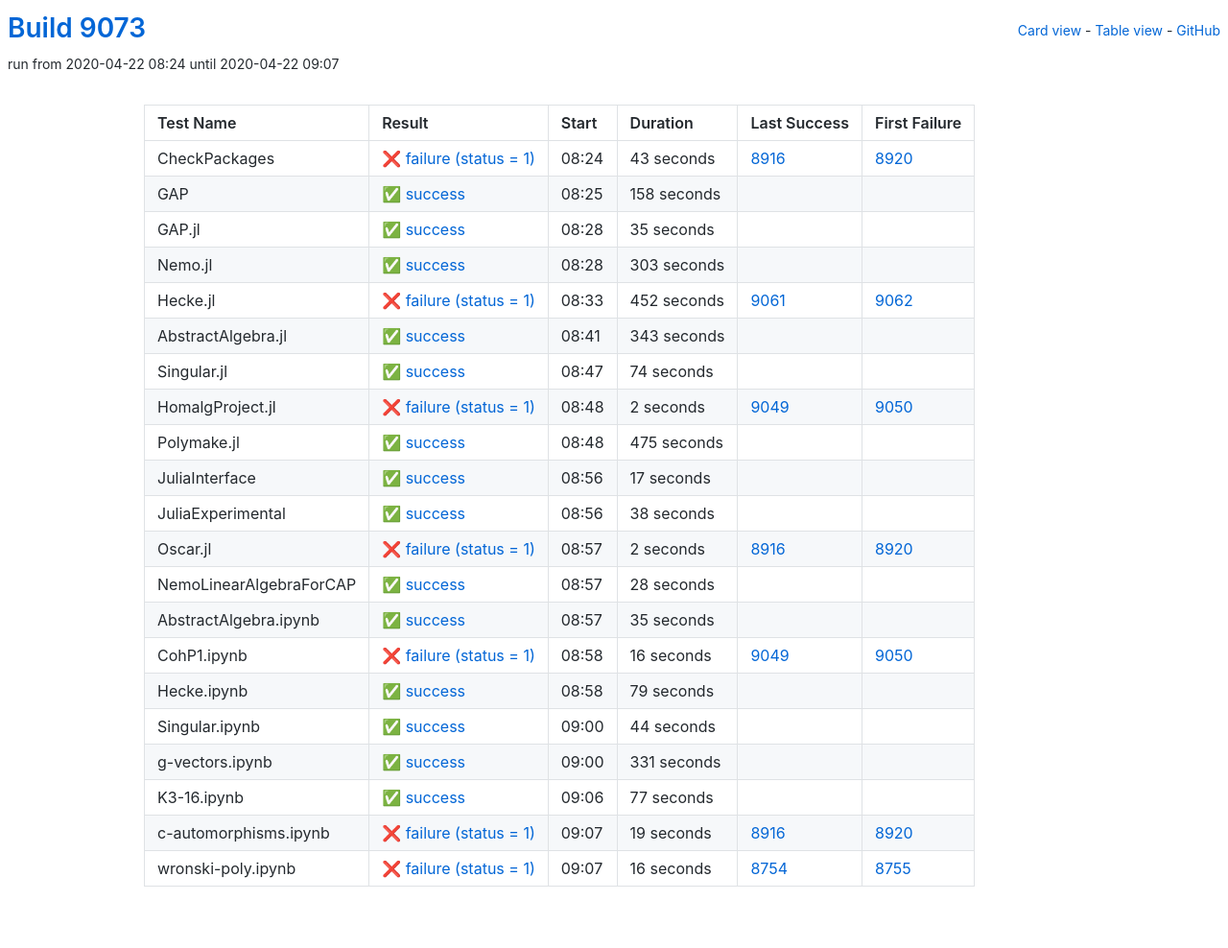
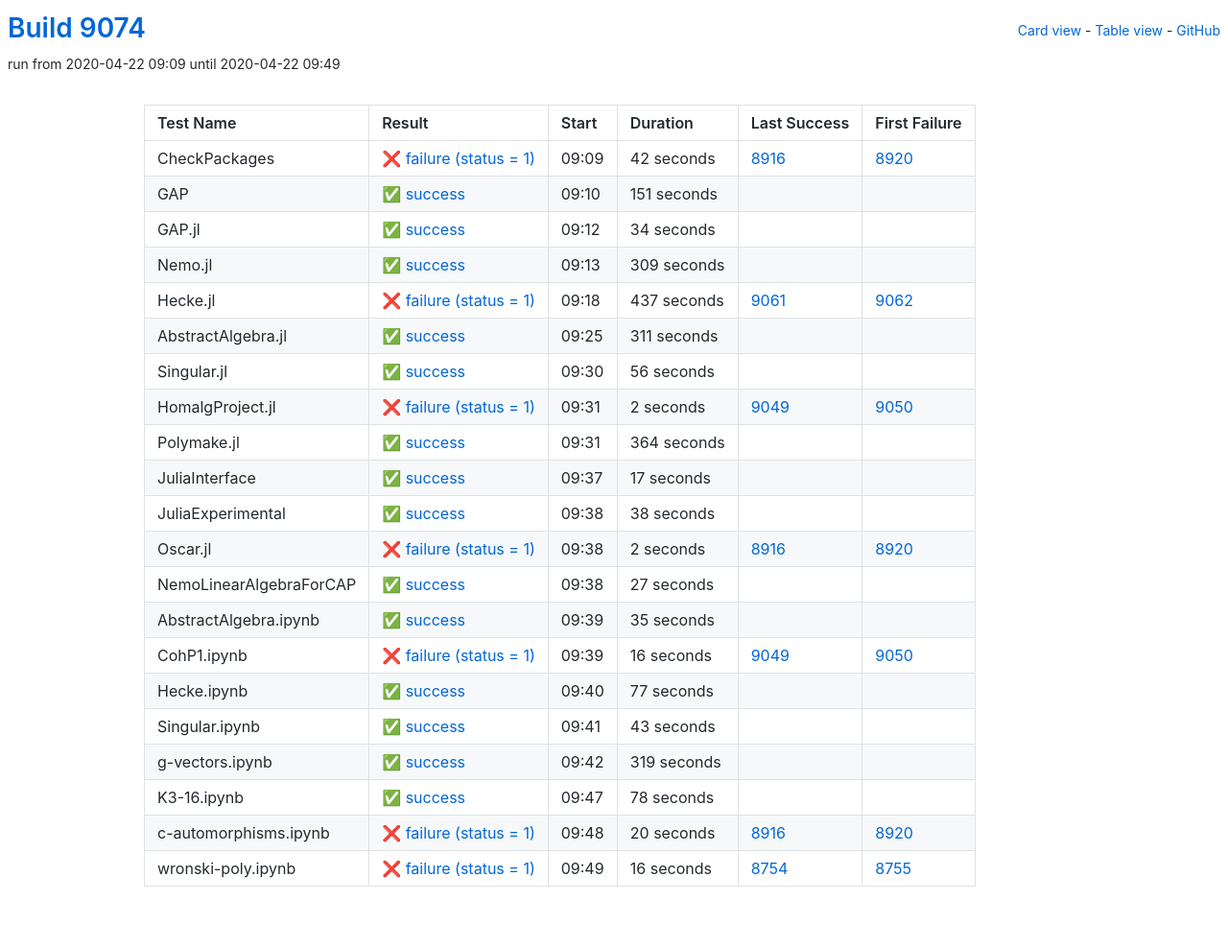
Before and after one commit to oscar-system/oscar-ci-status, a Jekyll site: the page built from table.html, in a window 1280 px wide. Shown: the whole page at 96% size. Built offline with Jekyll 4.4.1, drawn with Linux system fonts in a browser that asks for light colours.

Commit message:
Build 9074

```diff
--- a/_data/ci.yml
+++ b/_data/ci.yml
@@ -1,27 +1,148 @@
-build: 9073
-build_url: https://oscarci.mathematik.uni-kl.de/job/oscar/9073/
+build: 9074
+build_url: https://oscarci.mathematik.uni-kl.de/job/oscar/9074/
 job: oscar
 tests:
-- duration: 43
+- duration: 42
   exitcode: 1
   first_failure: 8920
   first_failure_url: https://oscarci.mathematik.uni-kl.de/job/oscar/8920/
   last_success: 8916
   last_success_url: https://oscarci.mathematik.uni-kl.de/job/oscar/8916/
-  log: https://oscarci.mathematik.uni-kl.de/job/oscar/9073/artifact/logs/build-9073/CheckPackages.log
+  log: https://oscarci.mathematik.uni-kl.de/job/oscar/9074/artifact/logs/build-9074/CheckPackages.log
   name: CheckPackages
-  start: 2020-04-22 08:24
+  start: 2020-04-22 09:09
   status: failure
   success: false
-- duration: 158
+- duration: 151
   exitcode: 0
   first_failure: false
   first_failure_url: null
   last_success: false
   last_success_url: null
-  log: https://oscarci.mathematik.uni-kl.de/job/oscar/9073/artifact/logs/build-9073/GAP.log
+  log: https://oscarci.mathematik.uni-kl.de/job/oscar/9074/artifact/logs/build-9074/GAP.log
   name: GAP
-  start: 2020-04-22 08:25
+  start: 2020-04-22 09:10
+  status: success
+  success: true
+- duration: 34
+  exitcode: 0
+  first_failure: false
+  first_failure_url: null
+  last_success: false
+  last_success_url: null
+  log: https://oscarci.mathematik.uni-kl.de/job/oscar/9074/artifact/logs/build-9074/GAP.jl.log
+  name: GAP.jl
+  start: 2020-04-22 09:12
+  status: success
+  success: true
+- duration: 309
+  exitcode: 0
+  first_failure: false
+  first_failure_url: null
+  last_success: false
+  last_success_url: null
+  log: https://oscarci.mathematik.uni-kl.de/job/oscar/9074/artifact/logs/build-9074/Nemo.jl.log
+  name: Nemo.jl
+  start: 2020-04-22 09:13
+  status: success
+  success: true
+- duration: 437
+  exitcode: 1
+  first_failure: 9062
+  first_failure_url: https://oscarci.mathematik.uni-kl.de/job/oscar/9062/
+  last_success: 9061
+  last_success_url: https://oscarci.mathematik.uni-kl.de/job/oscar/9061/
+  log: https://oscarci.mathematik.uni-kl.de/job/oscar/9074/artifact/logs/build-9074/Hecke.jl.log
+  name: Hecke.jl
+  start: 2020-04-22 09:18
+  status: failure
+  success: false
+- duration: 311
+  exitcode: 0
+  first_failure: false
+  first_failure_url: null
+  last_success: false
+  last_success_url: null
+  log: https://oscarci.mathematik.uni-kl.de/job/oscar/9074/artifact/logs/build-9074/AbstractAlgebra.jl.log
+  name: AbstractAlgebra.jl
+  start: 2020-04-22 09:25
+  status: success
+  success: true
+- duration: 56
+  exitcode: 0
+  first_failure: false
+  first_failure_url: null
+  last_success: false
+  last_success_url: null
+  log: https://oscarci.mathematik.uni-kl.de/job/oscar/9074/artifact/logs/build-9074/Singular.jl.log
+  name: Singular.jl
+  start: 2020-04-22 09:30
+  status: success
+  success: true
+- duration: 2
+  exitcode: 1
+  first_failure: 9050
+  first_failure_url: https://oscarci.mathematik.uni-kl.de/job/oscar/9050/
+  last_success: 9049
+  last_success_url: https://oscarci.mathematik.uni-kl.de/job/oscar/9049/
+  log: https://oscarci.mathematik.uni-kl.de/job/oscar/9074/artifact/logs/build-9074/HomalgProject.jl.log
+  name: HomalgProject.jl
+  start: 2020-04-22 09:31
+  status: failure
+  success: false
+- duration: 364
+  exitcode: 0
+  first_failure: false
+  first_failure_url: null
+  last_success: false
+  last_success_url: null
+  log: https://oscarci.mathematik.uni-kl.de/job/oscar/9074/artifact/logs/build-9074/Polymake.jl.log
+  name: Polymake.jl
+  start: 2020-04-22 09:31
+  status: success
+  success: true
+- duration: 17
+  exitcode: 0
+  first_failure: false
+  first_failure_url: null
+  last_success: false
+  last_success_url: null
+  log: https://oscarci.mathematik.uni-kl.de/job/oscar/9074/artifact/logs/build-9074/JuliaInterface.log
+  name: JuliaInterface
+  start: 2020-04-22 09:37
+  status: success
+  success: true
+- duration: 38
+  exitcode: 0
+  first_failure: false
+  first_failure_url: null
+  last_success: false
+  last_success_url: null
+  log: https://oscarci.mathematik.uni-kl.de/job/oscar/9074/artifact/logs/build-9074/JuliaExperimental.log
+  name: JuliaExperimental
+  start: 2020-04-22 09:38
+  status: success
+  success: true
+- duration: 2
+  exitcode: 1
+  first_failure: 8920
+  first_failure_url: https://oscarci.mathematik.uni-kl.de/job/oscar/8920/
+  last_success: 8916
+  last_success_url: https://oscarci.mathematik.uni-kl.de/job/oscar/8916/
+  log: https://oscarci.mathematik.uni-kl.de/job/oscar/9074/artifact/logs/build-9074/Oscar.jl.log
+  name: Oscar.jl
+  start: 2020-04-22 09:38
+  status: failure
+  success: false
+- duration: 27
+  exitcode: 0
+  first_failure: false
+  first_failure_url: null
+  last_success: false
+  last_success_url: null
+  log: https://oscarci.mathematik.uni-kl.de/job/oscar/9074/artifact/logs/build-9074/NemoLinearAlgebraForCAP.log
+  name: NemoLinearAlgebraForCAP
+  start: 2020-04-22 09:38
   status: success
   success: true
 - duration: 35
@@ -30,130 +151,9 @@
   first_failure_url: null
   last_success: false
   last_success_url: null
-  log: https://oscarci.mathematik.uni-kl.de/job/oscar/9073/artifact/logs/build-9073/GAP.jl.log
-  name: GAP.jl
-  start: 2020-04-22 08:28
-  status: success
-  success: true
-- duration: 303
-  exitcode: 0
-  first_failure: false
-  first_failure_url: null
-  last_success: false
-  last_success_url: null
-  log: https://oscarci.mathematik.uni-kl.de/job/oscar/9073/artifact/logs/build-9073/Nemo.jl.log
-  name: Nemo.jl
-  start: 2020-04-22 08:28
-  status: success
-  success: true
-- duration: 452
-  exitcode: 1
-  first_failure: 9062
-  first_failure_url: https://oscarci.mathematik.uni-kl.de/job/oscar/9062/
-  last_success: 9061
-  last_success_url: https://oscarci.mathematik.uni-kl.de/job/oscar/9061/
-  log: https://oscarci.mathematik.uni-kl.de/job/oscar/9073/artifact/logs/build-9073/Hecke.jl.log
-  name: Hecke.jl
-  start: 2020-04-22 08:33
-  status: failure
-  success: false
-- duration: 343
-  exitcode: 0
-  first_failure: false
-  first_failure_url: null
-  last_success: false
-  last_success_url: null
-  log: https://oscarci.mathematik.uni-kl.de/job/oscar/9073/artifact/logs/build-9073/AbstractAlgebra.jl.log
-  name: AbstractAlgebra.jl
-  start: 2020-04-22 08:41
-  status: success
-  success: true
-- duration: 74
-  exitcode: 0
-  first_failure: false
-  first_failure_url: null
-  last_success: false
-  last_success_url: null
-  log: https://oscarci.mathematik.uni-kl.de/job/oscar/9073/artifact/logs/build-9073/Singular.jl.log
-  name: Singular.jl
-  start: 2020-04-22 08:47
-  status: success
-  success: true
-- duration: 2
-  exitcode: 1
-  first_failure: 9050
-  first_failure_url: https://oscarci.mathematik.uni-kl.de/job/oscar/9050/
-  last_success: 9049
-  last_success_url: https://oscarci.mathematik.uni-kl.de/job/oscar/9049/
-  log: https://oscarci.mathematik.uni-kl.de/job/oscar/9073/artifact/logs/build-9073/HomalgProject.jl.log
-  name: HomalgProject.jl
-  start: 2020-04-22 08:48
-  status: failure
-  success: false
-- duration: 475
-  exitcode: 0
-  first_failure: false
-  first_failure_url: null
-  last_success: false
-  last_success_url: null
-  log: https://oscarci.mathematik.uni-kl.de/job/oscar/9073/artifact/logs/build-9073/Polymake.jl.log
-  name: Polymake.jl
-  start: 2020-04-22 08:48
-  status: success
-  success: true
-- duration: 17
-  exitcode: 0
-  first_failure: false
-  first_failure_url: null
-  last_success: false
-  last_success_url: null
-  log: https://oscarci.mathematik.uni-kl.de/job/oscar/9073/artifact/logs/build-9073/JuliaInterface.log
-  name: JuliaInterface
-  start: 2020-04-22 08:56
-  status: success
-  success: true
-- duration: 38
-  exitcode: 0
-  first_failure: false
-  first_failure_url: null
-  last_success: false
-  last_success_url: null
-  log: https://oscarci.mathematik.uni-kl.de/job/oscar/9073/artifact/logs/build-9073/JuliaExperimental.log
-  name: JuliaExperimental
-  start: 2020-04-22 08:56
-  status: success
-  success: true
-- duration: 2
-  exitcode: 1
-  first_failure: 8920
-  first_failure_url: https://oscarci.mathematik.uni-kl.de/job/oscar/8920/
-  last_success: 8916
-  last_success_url: https://oscarci.mathematik.uni-kl.de/job/oscar/8916/
-  log: https://oscarci.mathematik.uni-kl.de/job/oscar/9073/artifact/logs/build-9073/Oscar.jl.log
-  name: Oscar.jl
-  start: 2020-04-22 08:57
-  status: failure
-  success: false
-- duration: 28
-  exitcode: 0
-  first_failure: false
-  first_failure_url: null
-  last_success: false
-  last_success_url: null
-  log: https://oscarci.mathematik.uni-kl.de/job/oscar/9073/artifact/logs/build-9073/NemoLinearAlgebraForCAP.log
-  name: NemoLinearAlgebraForCAP
-  start: 2020-04-22 08:57
-  status: success
-  success: true
-- duration: 35
-  exitcode: 0
-  first_failure: false
-  first_failure_url: null
-  last_success: false
-  last_success_url: null
-  log: https://oscarci.mathematik.uni-kl.de/job/oscar/9073/artifact/logs/build-9073/AbstractAlgebra.ipynb.log
+  log: https://oscarci.mathematik.uni-kl.de/job/oscar/9074/artifact/logs/build-9074/AbstractAlgebra.ipynb.log
   name: AbstractAlgebra.ipynb
-  start: 2020-04-22 08:57
+  start: 2020-04-22 09:39
   status: success
   success: true
 - duration: 16
@@ -162,64 +162,64 @@
   first_failure_url: https://oscarci.mathematik.uni-kl.de/job/oscar/9050/
   last_success: 9049
   last_success_url: https://oscarci.mathematik.uni-kl.de/job/oscar/9049/
-  log: https://oscarci.mathematik.uni-kl.de/job/oscar/9073/artifact/logs/build-9073/CohP1.ipynb.log
+  log: https://oscarci.mathematik.uni-kl.de/job/oscar/9074/artifact/logs/build-9074/CohP1.ipynb.log
   name: CohP1.ipynb
-  start: 2020-04-22 08:58
+  start: 2020-04-22 09:39
   status: failure
   success: false
-- duration: 79
-  exitcode: 0
-  first_failure: false
-  first_failure_url: null
-  last_success: false
-  last_success_url: null
-  log: https://oscarci.mathematik.uni-kl.de/job/oscar/9073/artifact/logs/build-9073/Hecke.ipynb.log
-  name: Hecke.ipynb
-  start: 2020-04-22 08:58
-  status: success
-  success: true
-- duration: 44
-  exitcode: 0
-  first_failure: false
-  first_failure_url: null
-  last_success: false
-  last_success_url: null
-  log: https://oscarci.mathematik.uni-kl.de/job/oscar/9073/artifact/logs/build-9073/Singular.ipynb.log
-  name: Singular.ipynb
-  start: 2020-04-22 09:00
-  status: success
-  success: true
-- duration: 331
-  exitcode: 0
-  first_failure: false
-  first_failure_url: null
-  last_success: false
-  last_success_url: null
-  log: https://oscarci.mathematik.uni-kl.de/job/oscar/9073/artifact/logs/build-9073/g-vectors.ipynb.log
-  name: g-vectors.ipynb
-  start: 2020-04-22 09:00
-  status: success
-  success: true
 - duration: 77
   exitcode: 0
   first_failure: false
   first_failure_url: null
   last_success: false
   last_success_url: null
-  log: https://oscarci.mathematik.uni-kl.de/job/oscar/9073/artifact/logs/build-9073/K3-16.ipynb.log
-  name: K3-16.ipynb
-  start: 2020-04-22 09:06
+  log: https://oscarci.mathematik.uni-kl.de/job/oscar/9074/artifact/logs/build-9074/Hecke.ipynb.log
+  name: Hecke.ipynb
+  start: 2020-04-22 09:40
   status: success
   success: true
-- duration: 19
+- duration: 43
+  exitcode: 0
+  first_failure: false
+  first_failure_url: null
+  last_success: false
+  last_success_url: null
+  log: https://oscarci.mathematik.uni-kl.de/job/oscar/9074/artifact/logs/build-9074/Singular.ipynb.log
+  name: Singular.ipynb
+  start: 2020-04-22 09:41
+  status: success
+  success: true
+- duration: 319
+  exitcode: 0
+  first_failure: false
+  first_failure_url: null
+  last_success: false
+  last_success_url: null
+  log: https://oscarci.mathematik.uni-kl.de/job/oscar/9074/artifact/logs/build-9074/g-vectors.ipynb.log
+  name: g-vectors.ipynb
+  start: 2020-04-22 09:42
+  status: success
+  success: true
+- duration: 78
+  exitcode: 0
+  first_failure: false
+  first_failure_url: null
+  last_success: false
+  last_success_url: null
+  log: https://oscarci.mathematik.uni-kl.de/job/oscar/9074/artifact/logs/build-9074/K3-16.ipynb.log
+  name: K3-16.ipynb
+  start: 2020-04-22 09:47
+  status: success
+  success: true
+- duration: 20
   exitcode: 1
   first_failure: 8920
   first_failure_url: https://oscarci.mathematik.uni-kl.de/job/oscar/8920/
   last_success: 8916
   last_success_url: https://oscarci.mathematik.uni-kl.de/job/oscar/8916/
-  log: https://oscarci.mathematik.uni-kl.de/job/oscar/9073/artifact/logs/build-9073/c-automorphisms.ipynb.log
+  log: https://oscarci.mathematik.uni-kl.de/job/oscar/9074/artifact/logs/build-9074/c-automorphisms.ipynb.log
   name: c-automorphisms.ipynb
-  start: 2020-04-22 09:07
+  start: 2020-04-22 09:48
   status: failure
   success: false
 - duration: 16
@@ -228,8 +228,8 @@
   first_failure_url: https://oscarci.mathematik.uni-kl.de/job/oscar/8755/
   last_success: 8754
   last_success_url: https://oscarci.mathematik.uni-kl.de/job/oscar/8754/
-  log: https://oscarci.mathematik.uni-kl.de/job/oscar/9073/artifact/logs/build-9073/wronski-poly.ipynb.log
+  log: https://oscarci.mathematik.uni-kl.de/job/oscar/9074/artifact/logs/build-9074/wronski-poly.ipynb.log
   name: wronski-poly.ipynb
-  start: 2020-04-22 09:07
+  start: 2020-04-22 09:49
   status: failure
   success: false
```
Also changed, not shown: README.md.
